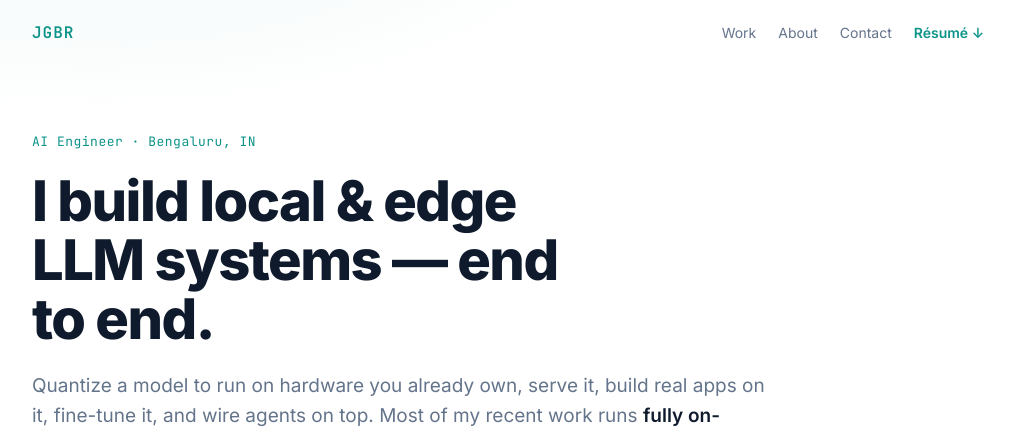
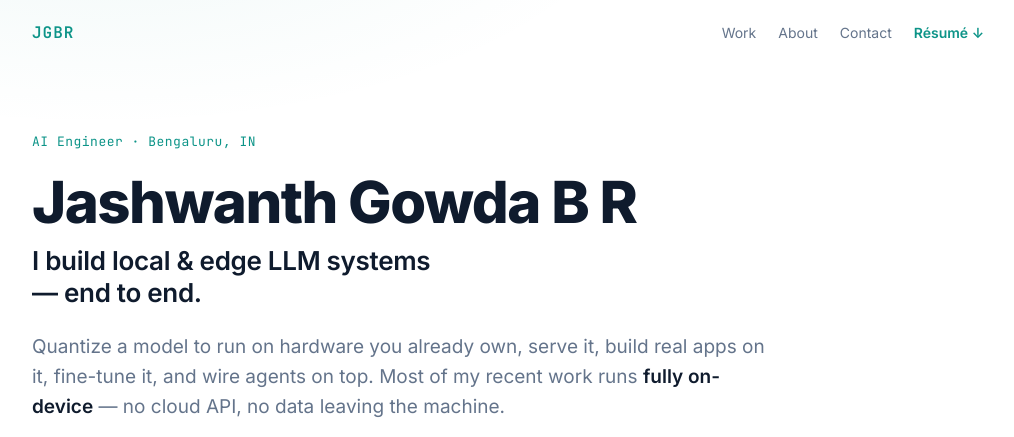
Before and after one commit to Jashwanthjash001/Jashwanthjash001.github.io, a plain HTML site: page index.html in a window 1280 px wide. Shown: the top 437 px of the page, without its empty margins (132-1146 px from the left). Drawn offline with Linux system fonts and the light colour scheme.

Commit message:
Hero: lead with full name (fits one line), tagline as subhead

```diff
--- a/index.html
+++ b/index.html
@@ -25,7 +25,8 @@
 
   <div class="hero-body">
     <p class="eyebrow">AI Engineer · Bengaluru, IN</p>
-    <h1>I build local &amp; edge LLM systems — end to end.</h1>
+    <h1>Jashwanth Gowda B R</h1>
+    <p class="hero-title">I build local &amp; edge LLM systems — end to end.</p>
     <p class="lede">
       Quantize a model to run on hardware you already own, serve it, build real apps on it,
       fine-tune it, and wire agents on top. Most of my recent work runs <strong>fully on-device</strong>
--- a/style.css
+++ b/style.css
@@ -70,14 +70,24 @@ main, .hero-body, .arc, .work, .more, .about, .contact {
   margin-bottom: 20px;
 }
 h1 {
-  font-size: clamp(32px, 6vw, 56px);
-  line-height: 1.05;
+  font-size: clamp(30px, 7vw, 58px);
+  line-height: 1.04;
   font-weight: 800;
   letter-spacing: -1.5px;
-  max-width: 15ch;
+  margin-bottom: 12px;
+  color: var(--text);
+  white-space: nowrap;      /* keep the full name on one line on desktop */
+}
+.hero-title {
+  font-size: clamp(18px, 2.6vw, 26px);
+  font-weight: 600;
+  color: var(--text);
+  letter-spacing: -.3px;
+  line-height: 1.25;
+  max-width: 24ch;
   margin-bottom: 22px;
-  color: var(--text);
 }
+@media (max-width: 560px) { h1 { white-space: normal; } }  /* allow wrap on small phones */
 .lede {
   font-size: clamp(16px, 2.2vw, 19px);
   color: var(--muted);
```
